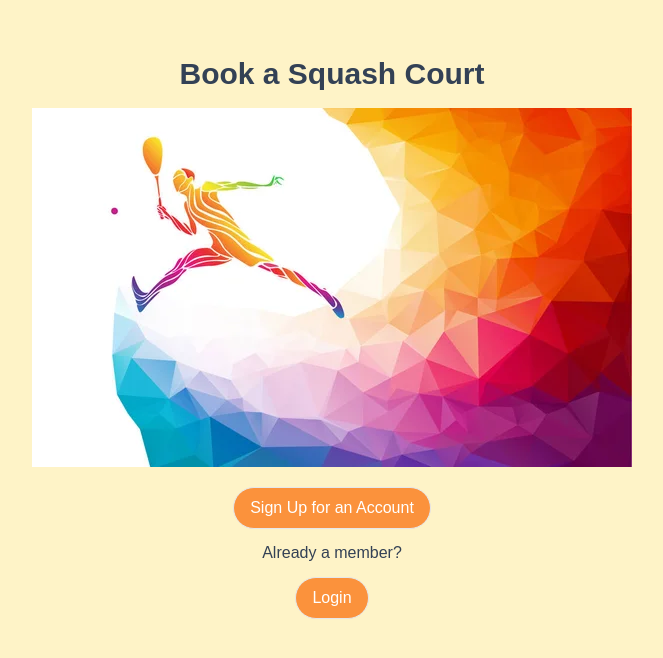
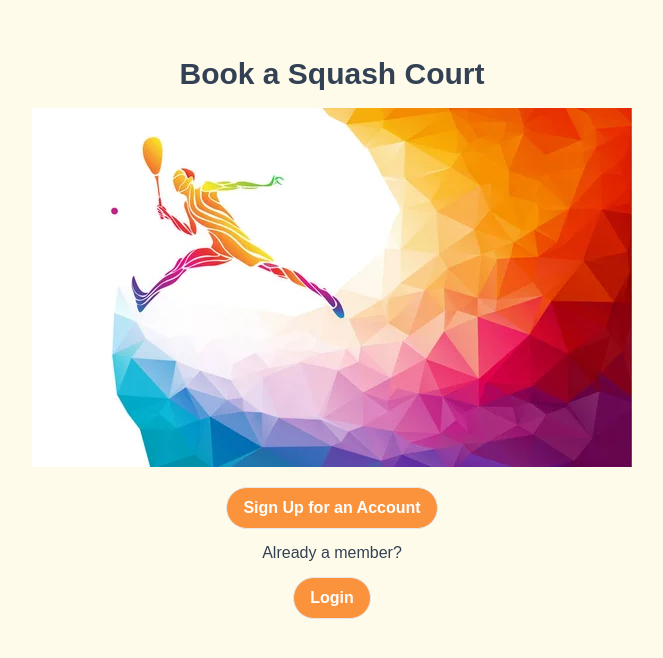
Before and after one commit to Zaberahmed/Squash-Booking-App, a React (Vite) app in the folder client/: page / in a window 1280 px wide. Shown: the top 658 px of the page, without its empty margins (308-971 px from the left). Built offline with nearby package versions, Linux system fonts and the light colour scheme.

Commit message:
minor css changes

```diff
--- a/client/src/Components/Landing/Landing.component.tsx
+++ b/client/src/Components/Landing/Landing.component.tsx
@@ -3,7 +3,7 @@ import LandingImage from './../../assets/LandingImage.jpg';
 
 function Landing() {
 	return (
-		<div className="w-screen h-screen flex flex-col items-center ">
+		<div className="w-screen h-screen flex flex-col items-center bg-amber-50">
 			<h2 className="font-bold text-3xl mt-14 mb-4 text-center text-slate-700">Book a Squash Court</h2>
 
 			<img
@@ -12,11 +12,11 @@ function Landing() {
 			/>
 
 			<Link to="/register">
-				<button className="bg-orange-400 hover:bg-orange-600 text-white text-m px-4 py-2 border rounded-full mt-5">Sign Up for an Account</button>
+				<button className="bg-orange-400 hover:bg-orange-600  active:bg-slate-700 focus:outline-none focus:ring focus:ring-slate-300 text-l font-semibold text-white text-m px-4 py-2 border rounded-full mt-5">Sign Up for an Account</button>
 			</Link>
 			<p className="mt-3  text-slate-700">Already a member?</p>
 			<Link to="/login">
-				<button className="bg-orange-400 hover:bg-orange-600 text-white text-m px-4 py-2 border rounded-full mt-3">Login</button>
+				<button className="bg-orange-400 hover:bg-orange-600  active:bg-slate-700 focus:outline-none focus:ring focus:ring-slate-300 text-l font-semibold text-white text-m px-4 py-2 border rounded-full mt-3">Login</button>
 			</Link>
 		</div>
 	);
--- a/client/src/Components/Login/Login.component.tsx
+++ b/client/src/Components/Login/Login.component.tsx
@@ -40,8 +40,10 @@ const Login = (props: Props) => {
 		// 	auth.login(() => navigate('/user'));
 		// }
 
-		props.setIsAuthenticated(true);
-		auth.login(() => navigate('/user'));
+		setTimeout(() => {
+			props.setIsAuthenticated(true);
+			auth.login(() => navigate('/user'));
+		}, 500);
 	};
 
 	const validateForm = () => {
@@ -65,7 +67,7 @@ const Login = (props: Props) => {
 					name="email"
 					value={state.email}
 					onChange={handleChange}
-					className="w-full border rounded py-2 px-3 mb-2"
+					className="w-full border rounded py-2 px-3 mb-2 "
 				/>
 
 				<label
@@ -79,12 +81,12 @@ const Login = (props: Props) => {
 					name="password"
 					value={state.password}
 					onChange={handleChange}
-					className="w-full border rounded py-2 px-3 mb-2"
+					className="w-full border-2 rounded py-2 px-3 mb-2 "
 				/>
 
 				<button
 					type="submit"
-					className="bg-orange-400 hover:bg-orange-600 text-white text-m px-4 py-2 border rounded-full mt-3"
+					className="bg-orange-400 hover:bg-orange-600 active:bg-slate-700 focus:outline-none focus:ring focus:ring-slate-300 text-white text-l font-semibold text-m px-4 py-2 border rounded-full mt-3"
 					disabled={validateForm()}>
 					Login
 				</button>
--- a/client/src/Components/Register/Register.component.tsx
+++ b/client/src/Components/Register/Register.component.tsx
@@ -46,9 +46,10 @@ const Register = (props: Props) => {
 		// 	props.setIsAuthenticated(true);
 		// 	auth.login(() => navigate('/user'));
 		// }
-
-		props.setIsAuthenticated(true);
-		auth.login(() => navigate('/user'));
+		setTimeout(() => {
+			props.setIsAuthenticated(true);
+			auth.login(() => navigate('/user'));
+		}, 500);
 	};
 
 	const validateForm = (): boolean => {
@@ -56,7 +57,7 @@ const Register = (props: Props) => {
 	};
 
 	return (
-		<div className="w-screen h-screen flex flex-col items-center bg-amber-100">
+		<div className="w-screen h-screen sm:h-10 flex flex-col items-center bg-amber-50">
 			<h2 className="text-2xl font-bold mt-5 mb-4">Register</h2>
 			<p className="mb-4">Please fill in this form to create an account.</p>
 			<form
@@ -134,7 +135,7 @@ const Register = (props: Props) => {
 
 				<button
 					type="submit"
-					className=" bg-orange-400 hover:bg-orange-600 text-white text-m px-4 py-2 border rounded-full mt-3"
+					className=" bg-orange-400 hover:bg-orange-600  active:bg-slate-700 focus:outline-none focus:ring focus:ring-slate-300 text-white text-l font-semibold px-4 py-2 border rounded-full mt-3"
 					disabled={validateForm()}>
 					Register
 				</button>
--- a/client/src/main.tsx
+++ b/client/src/main.tsx
@@ -5,9 +5,6 @@ import './index.css';
 
 ReactDOM.createRoot(document.getElementById('root') as HTMLElement).render(
 	<React.StrictMode>
-
 		<App />
-
-
 	</React.StrictMode>
 );
--- a/client/tailwind.config.js
+++ b/client/tailwind.config.js
@@ -2,11 +2,7 @@
 export default {
 	content: ['./index.html', './src/**/*.{js,ts,jsx,tsx}'],
 	theme: {
-		extend: {
-			backgroundImage: {
-				squash: "url('./../../assets/LandingImage.jpg')",
-			},
-		},
+		extend: {},
 	},
 	plugins: [],
 };
```
